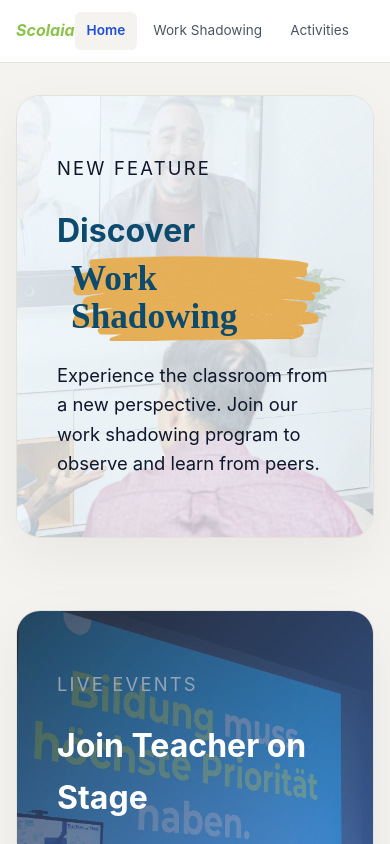
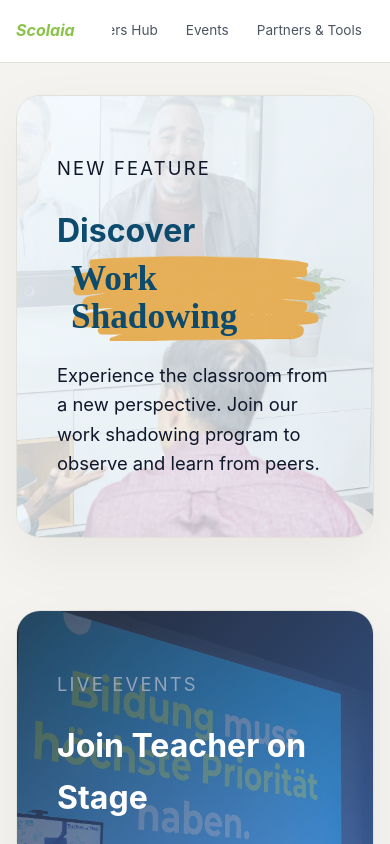
Before and after one commit to ozkoc/scolaia, a React (Vite) app: page / in a window 390 px wide. Shown: the top 844 px of the page. Built offline with nearby package versions, Linux system fonts and the light colour scheme.

Commit message:
Improve responsive header with better tablet and mobile support

```diff
--- a/src/App.css
+++ b/src/App.css
@@ -15,16 +15,20 @@
   top: 0;
   z-index: 10;
   border-bottom: 1px solid var(--border);
+  gap: 1rem;
 }
 
 .site-logo {
   font-weight: 700;
   font-size: 1.125rem;
+  flex-shrink: 0;
 }
 
 .site-header nav {
   display: flex;
   gap: 0.5rem;
+  flex-wrap: wrap;
+  justify-content: flex-end;
 }
 
 .site-header nav a {
@@ -33,6 +37,7 @@
   color: var(--text-muted);
   font-size: 0.9rem;
   transition: all 0.2s ease;
+  white-space: nowrap;
 }
 
 .site-header nav a:hover {
@@ -769,11 +774,24 @@ button.icon-button {
   padding: 0.2rem 0.75rem;
 }
 
+@media (max-width: 900px) {
+  .site-header {
+    padding: 0.75rem 1rem;
+  }
+
+  .site-header nav {
+    gap: 0.35rem;
+  }
+
+  .site-header nav a {
+    padding: 0.45rem 0.7rem;
+    font-size: 0.85rem;
+  }
+}
+
 @media (max-width: 720px) {
   .site-header {
     padding: 0.75rem 1rem;
-    overflow-x: auto;
-    flex-wrap: nowrap;
   }
 
   .site-header nav {
@@ -782,6 +800,7 @@ button.icon-button {
     gap: 0.25rem;
     -webkit-overflow-scrolling: touch;
     scrollbar-width: none;
+    max-width: calc(100vw - 8rem);
   }
 
   .site-header nav::-webkit-scrollbar {
@@ -797,7 +816,6 @@ button.icon-button {
 
   .site-logo {
     font-size: 1rem;
-    flex-shrink: 0;
   }
 
   .site-main {
```
